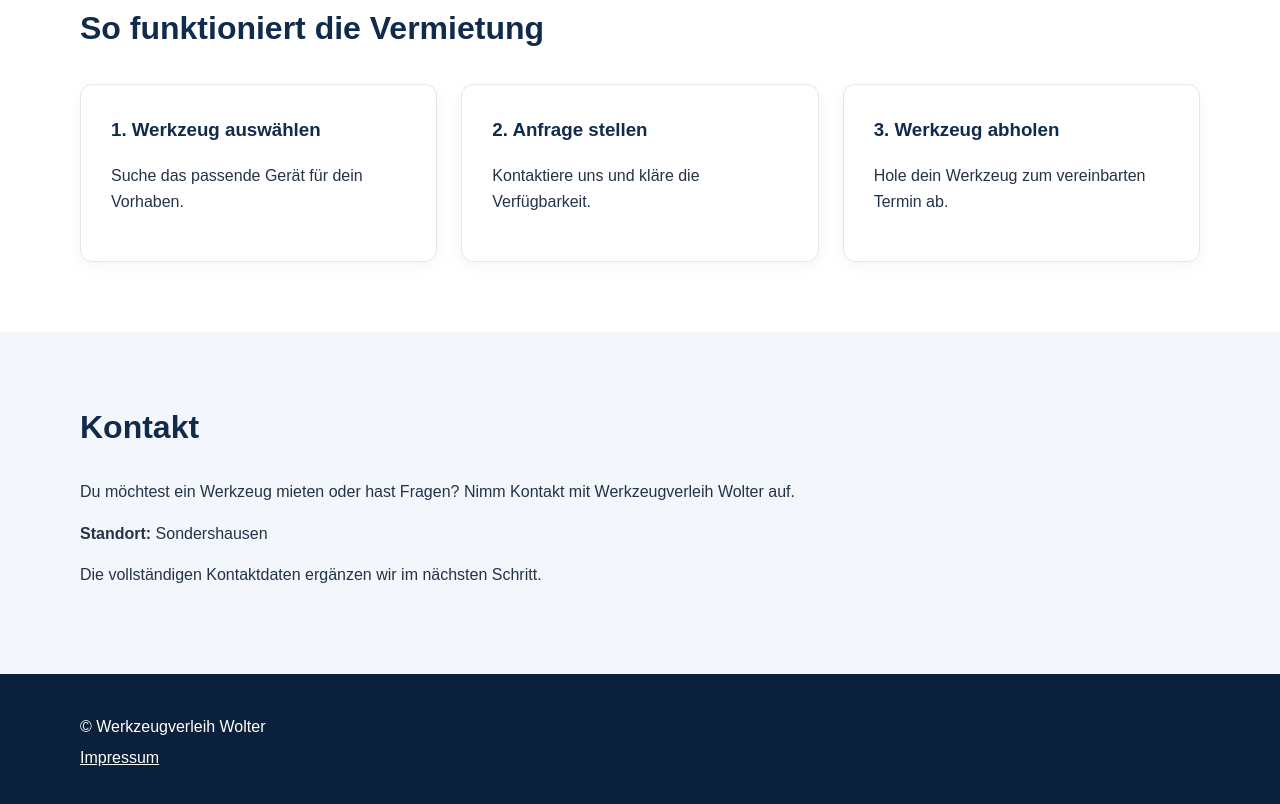
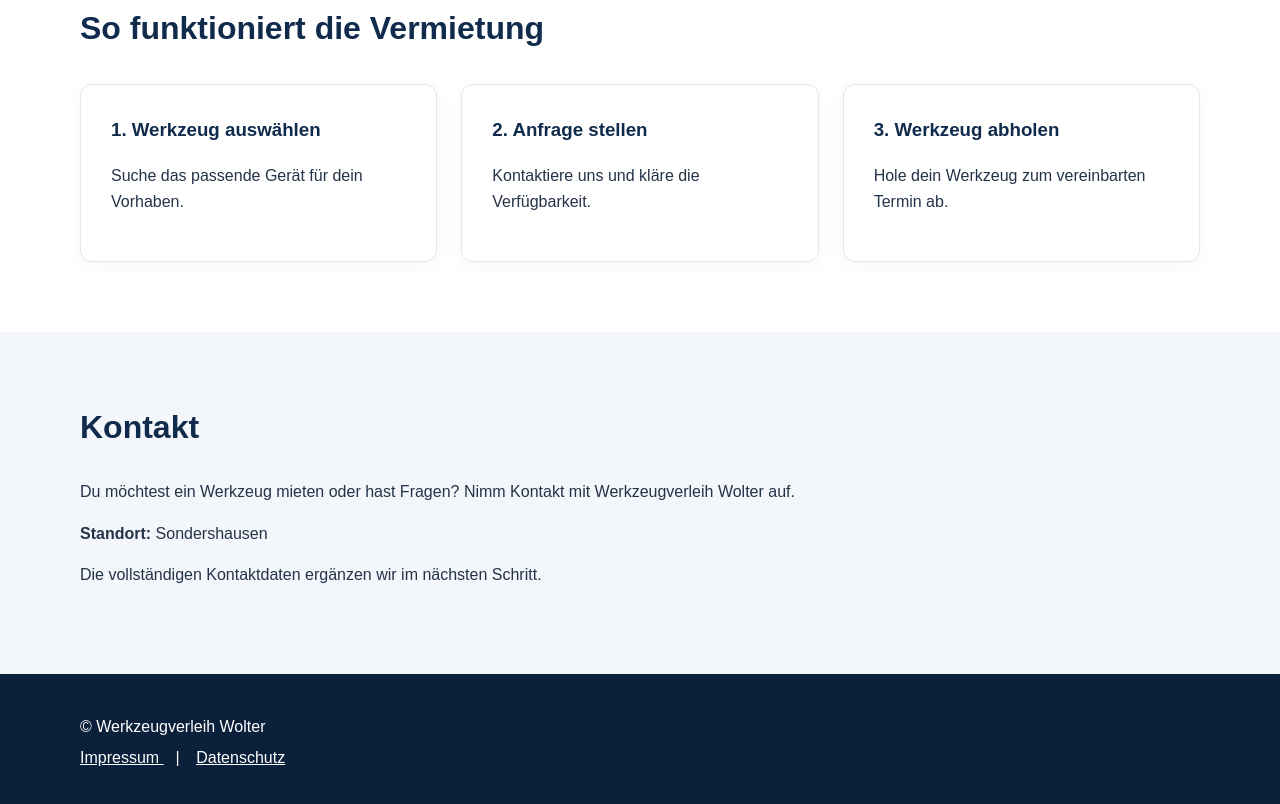
Before and after one commit to werkzeugverleihwolter/werkzeugverleih-wolter, a plain HTML site: page index.html in a window 1280 px wide. Shown: the part 5082-5886 px from the top of the page. Drawn offline with Linux system fonts and the light colour scheme.

Commit message:
Add footer with copyright and links to Impressum and Datenschutz

```diff
--- a/index.html
+++ b/index.html
@@ -258,6 +258,7 @@
   </main>
 
 
+
 <footer>
   <div class="container">
     <p>&copy; Werkzeugverleih Wolter</p>
@@ -267,11 +268,19 @@
          style="color: white; text-decoration: underline;">
         Impressum
       </a>
+
+      <span style="margin: 0 12px;">|</span>
+
+      <a href="datenschutz.html"
+         style="color: white; text-decoration: underline;">
+        Datenschutz
+      </a>
     </p>
   </div>
 </footer>
 
 
+
 <script src="script.js"></script>
 </body>
 </html>
```
